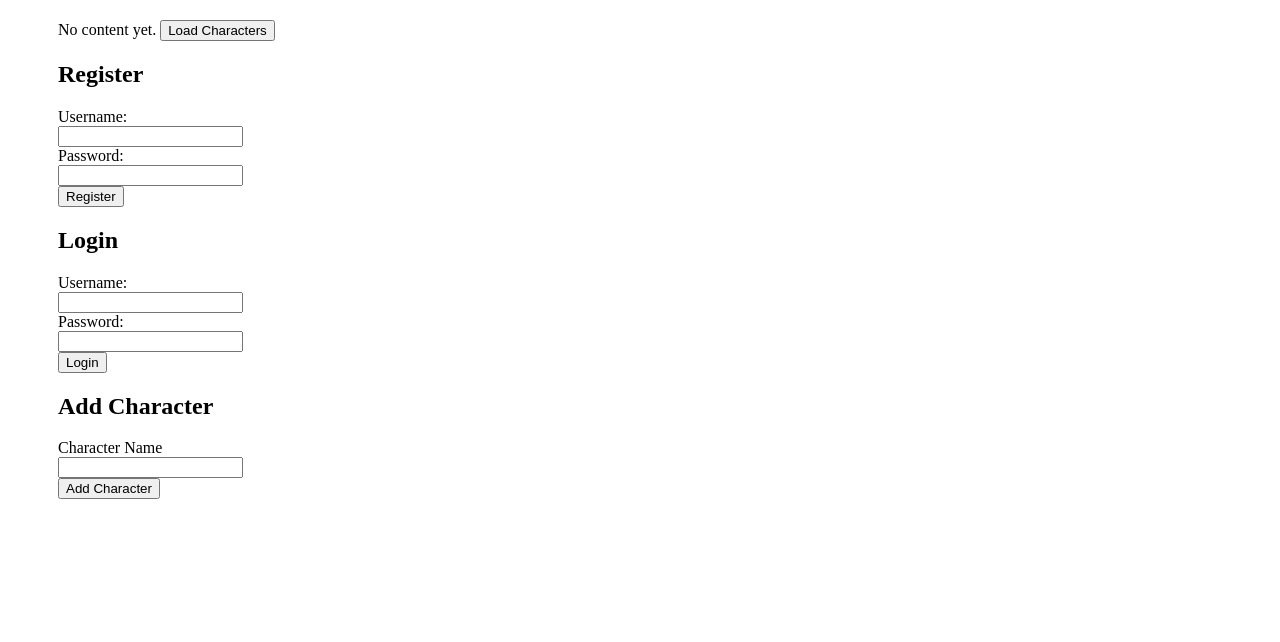
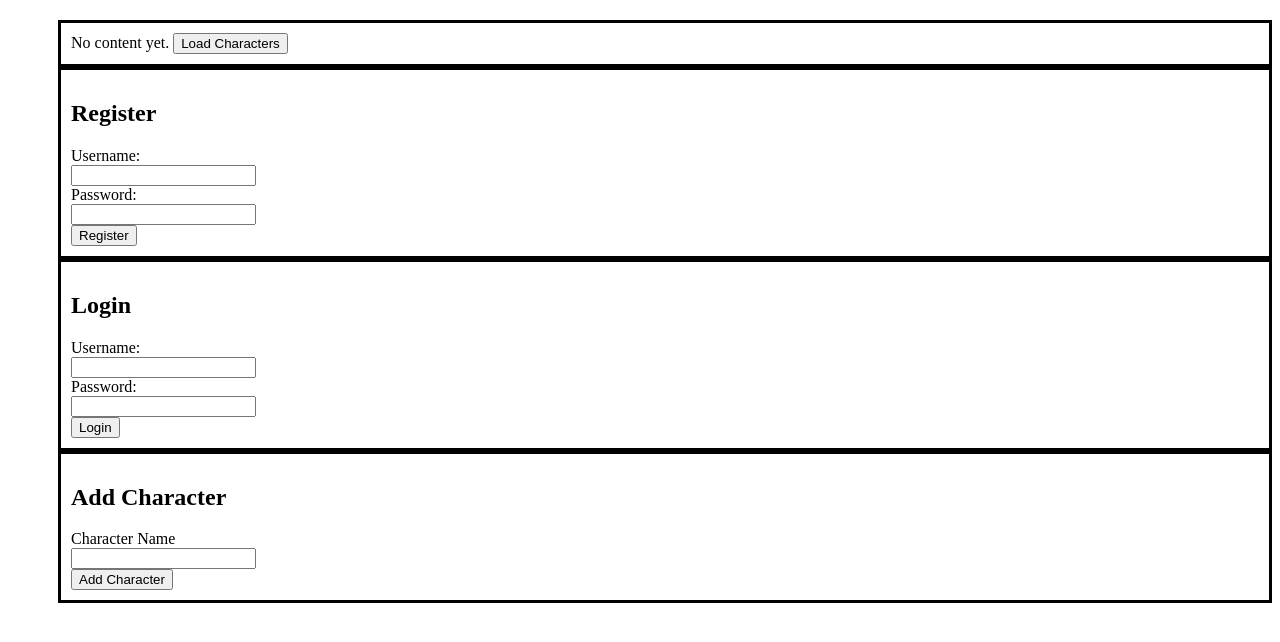
Before and after one commit to ZUMER115/Frame-Data, a website: page public/index.html in a window 1280 px wide. Drawn offline with Linux system fonts and the light colour scheme.

Commit message:
Frontend: Styling

```diff
--- a/public/style.css
+++ b/public/style.css
@@ -1,14 +1,18 @@
 .characters {
     margin-left: 50px;
     margin-top:20px;
+    border-style: solid;
+    padding: 10px;
 }
 
 .login, .register {
     margin-left: 50px;
-
+    border-style: solid;
+    padding: 10px;
 }
 
 .addCharacters {
     margin-left: 50px;
-
+    border-style: solid;
+    padding: 10px;
 }
```
